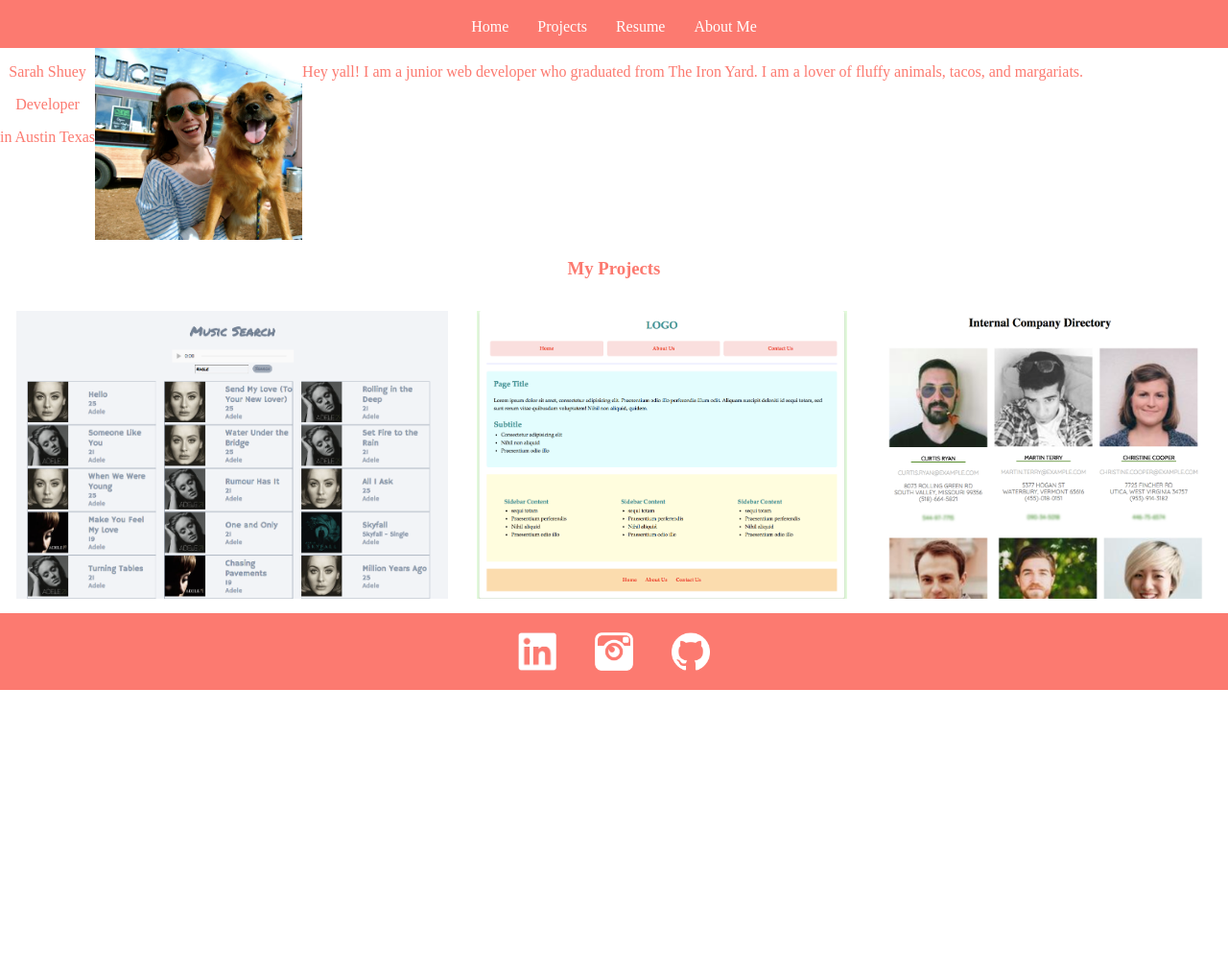
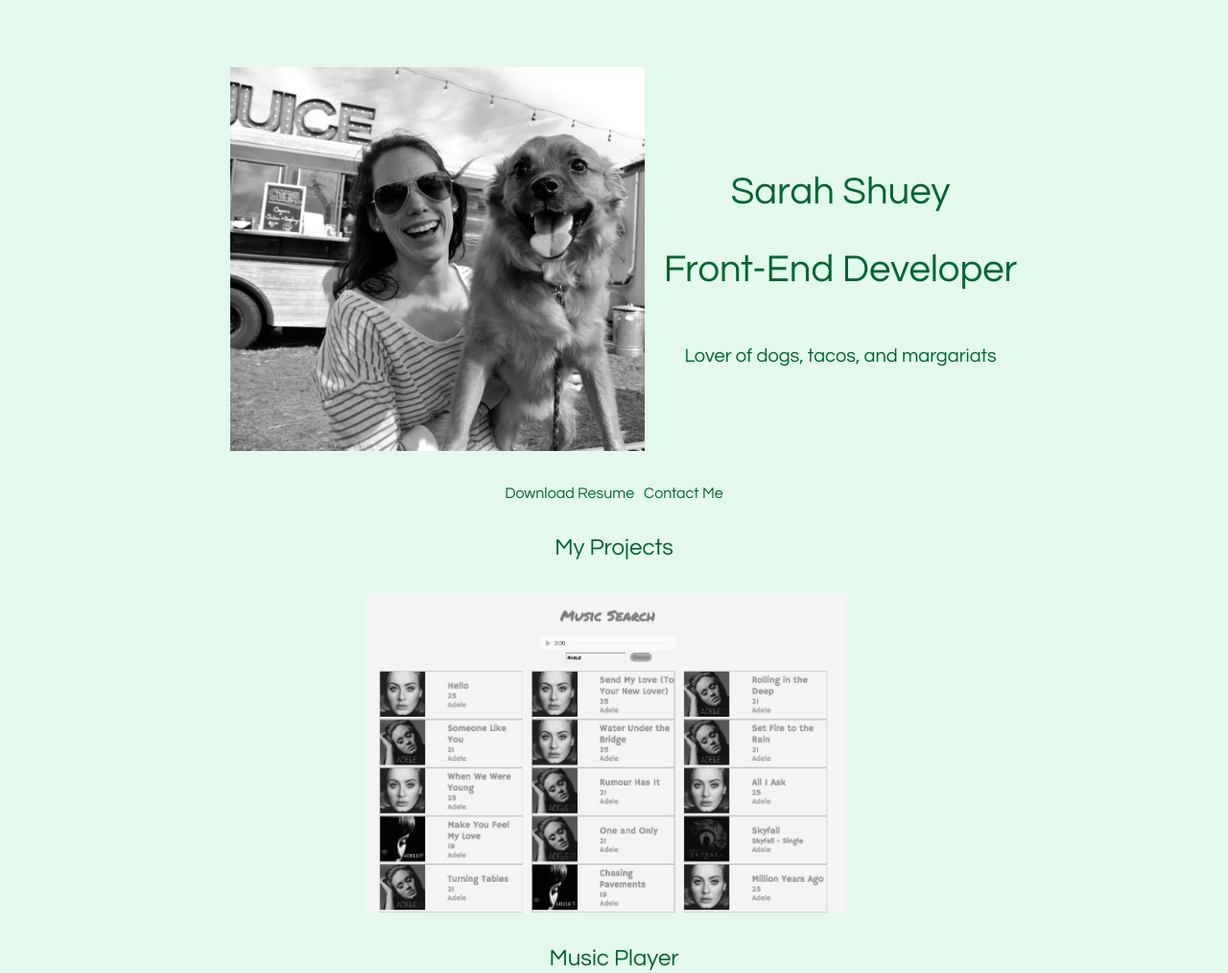
Before and after one commit to sarahshuey/sarahshuey.github.io, a plain HTML site: page index.html in a window 1280 px wide. Shown: the top 1014 px of the page at 96% size. Before the commit the page ends 800 px from the top, so only its background shows below. Drawn offline with Linux system fonts and the light colour scheme.

Commit message:
new layout

```diff
--- a/index.html
+++ b/index.html
@@ -4,6 +4,7 @@
   <meta name="viewport" content="width=device-width, initial-scale=1.0">
   <meta http-equiv="X-UA-Compatible" content="ie=edge">
   <link rel="stylesheet" href="style.css">
+  <link href="https://fonts.googleapis.com/css?family=Questrial" rel="stylesheet">
   <title>Sarah Shuey</title>
 </head>
 <body>
@@ -12,53 +13,62 @@
   <div class = 'logo'>
     <img src="" alt="">
   </div>
-<nav>
-  <nav id="main-nav">
-    <div class="nav-link"><a href="index.html" class="current">Home</a></div>
-    <div class="nav-link"><a href="project.html">Projects</a></div>
-    <div class="nav-link"><a href="resume.html">Resume</a></div>
-    <div class="nav-link"><a href="aboutme.html">About Me</a></div>
-</nav>
 </header>
+<div class='homeme' id='home'>
+<div class='me'>
+  <img src="images/IMG_8737.JPG" alt="Sarah and a Dog">
+</div>
 <div class='mememe'>
 <div class = 'name-header'>
   <p class='sarah'>Sarah Shuey</p>
-  <p class='title'>Developer</p>
-  <p class='location'>in Austin Texas</p>
-</div>
-<div class='me'>
-  <img src="images/IMG_8737.JPG" alt="Sarah and a Dog">
+  <p class='title'>Front-End Developer</p>
 </div>
 <div class='aboutme'>
-  <p>Hey yall! I am a junior web developer who graduated from The Iron Yard. I am a lover of fluffy animals, tacos, and margariats.</p>
+  <p>Lover of dogs, tacos, and margariats</p>
 </div>
 </div>
-<h3>My Projects</h3>
+</div>
+<div class='myinfo'>
+<p class='myresume'>
+  <a target = _blank href="Documents/Sarah Shuey September 2017 Resume.pdf">Download Resume</a>
+  <p class ='email'>
+    <a href="#socialmedia">Contact Me</a>
+  </p>
+</div>
+<h2>My Projects</h2>
 <div class ='projectpreview'>
   <div class ='pro1'>
-    <a href="http://swanky-bed.surge.sh/"><img src="images/music.png" alt="Music Player"></a>
+    <a target = _blank href="http://swanky-bed.surge.sh/"><img src="images/music.png" alt="Music Player"></a>
+  <h2>Music Player</h2>
+  <div class='aboutproject'>
+  <p>The Music Player is a project I completed in the my 4th week of class, it allows us to access Apples API and search for any artist and listen to the first 30 seconds of the song</p>
+</div>
   </div>
   <div class ='pro2'>
-    <a href="http://permissible-trouble.surge.sh/"><img src="images/responsive.png" alt="Responsive Web Page"></a>
+    <a target = _blank href="http://permissible-trouble.surge.sh/"><img src="images/responsive.png" alt="Responsive Web Page"></a>
+    <h2>Responsive Page</h2>
+    <div class='aboutproject'>
+      <p>This page was a mock up that I made in order to show my abilities to build a responsive web page</p>
+    </div>
   </div>
   <div class ='pro3'>
-    <a href="http://venomous-bears.surge.sh/"><img src="images/directory.png" alt="Directory Page"></a>
+    <a target = _blank href="http://venomous-bears.surge.sh/"><img src="images/directory.png" alt="Directory Page"></a>
+    <h2>Company Directory</h2>
+    <div class='aboutproject'>
+      <p>The Company Directory was built to hilight CSS skills such as flexbox, hover effects, and more</p>
+    </div>
   </div>
 </div>
-<!-- <div class = 'contactform'>
-  <h3>Contact Me</h3>
-  <form id = 'homepage' class = "contact-form" action="">
-    <input type="text" name="name" placeholder="your name">
-    <input type="email" name="email" placeholder="your email">
-    <input type="textarea" class ='comments' name="inregards" placeholder="comments">
-    <input type="submit" name="submit" value="submit">
-  </form>
-</div> -->
-<div class ='socialmedia'>
+<div class ='socialmedia' id='socialmedia'>
+  <div class='emailaddress'>
+  <a href="#home">Sarah Shuey</a>
+  <p>shueysarah@gmail.com</p>
+  <p>214 437 7729</p>
+</div>
   <footer>
-  <a class = 'linkedin' href="https://www.linkedin.com/in/sarahshuey/"><img src="images/linkedin.png" alt="LinkedIn"></a>
-  <a class ='insta' href="https://www.instagram.com/sarahshuey/"><img src="images/instagram.png" alt="Instagram"></a>
-  <a class ='github' href="https://github.com/sarahshuey"><img src="images/github.png" alt="GitHub"></a>
+  <a target = _blank class = 'linkedin' href="https://www.linkedin.com/in/sarahshuey/"><img src="images/linkedin.png" alt="LinkedIn"></a>
+  <a target = _blank class ='insta' href="https://www.instagram.com/sarahshuey/"><img src="images/instagram.png" alt="Instagram"></a>
+  <a target = _blank class ='github' href="https://github.com/sarahshuey"><img src="images/github.png" alt="GitHub"></a>
   </footer>
 </div>
   <script src="main.js"></script>
--- a/style.css
+++ b/style.css
@@ -1,23 +1,11 @@
+/*font-family: 'Questrial', sans-serif;*/
+/*text #005F22*/
+/*background #E3F9EC*/
 body{
   padding: 0 auto;
   margin: 0 auto;
-}
-#main-nav{
-  display: flex;
-  flex-direction: row;
-  justify-content: center;
-  background-color: #FC7A70;
-  color:white;
-  text-decoration: none;
-  height: 50px;
-  align-items: center;
-}
-.nav-link{
-  padding:5px 15px 0 15px;
-}
-.nav-link a{
-  text-decoration: none;
-  color: white;
+  background-color: #E3F9EC;
+  font-family: 'Questrial', sans-serif;
 }
 .contact-form{
   display: flex;
@@ -25,85 +13,105 @@ body{
   justify-content: center;
   align-items: center;
 }
-#homepage input{
-  width: 600px;
+
+.myinfo{
+  display: flex;
+  flex-direction: row;
+  justify-content: center;
+  text-align: center;
 }
-h2{
-  color:#FC7A70;
+.myinfo a{
+  text-decoration: none;
+  color:#006531;
 }
-#contactpage input{
-  width: 600px;
-  height: 50px;
-  margin-bottom: 20px;
-  border: none;
+.myresume{
+  padding-right: 10px;
 }
-#contactpage{
-  height: 500px;
-}
+
 .inputcomments{
   height:100px;
-}
-.mememe{
-  display: flex;
-  flex-direction:row;
 }
 
 .projectpreview{
   display: flex;
-  flex-direction: row;
+  flex-direction: column;
   justify-content: center;
+  align-items: center;
+  text-align: center;
+}
+.aboutproject{
+  font-size: 20px;
+  width: 400px;
+  color:#006531;
+  text-align: center;
+  margin:0 auto;
+  padding-bottom: 10px;
 }
 
 .pro1 img{
-  height: 300px;
-  flex-basis: 30%;
+  width: 500px;
   margin: 15px;
   padding-right: 15px;
+  filter: grayscale(100%);
+}
+.pro1 img:hover{
+  filter: grayscale(0%);
 }
 .pro2 img{
-  height: 300px;
-  flex-basis: 30%;
+  width: 500px;
   margin:15px 0;
   padding-right: 15px;
-
+  filter: grayscale(100%);
+}
+.pro2 img:hover{
+  filter: grayscale(0%);
 }
 .pro3 img{
-  height: 300px;
-  flex-basis: 30%;
+  width: 500px;
   margin: 15px;
+  filter: grayscale(100%);
+}
+.pro3 img:hover{
+  filter: grayscale(0%);
 }
 
-h3{
-  color:#FC7A70;
+h2{
+  color:#006531;
   text-align: center;
+  font-weight: 400;
 }
-/*.pro2 img{
-  flex-basis: 32%;
-    max-width: 400px;
-  padding-right: 20px;
-}*/
-/*.pro3 img{
-  flex-basis: 32%;
-    max-width: 400px;
-  padding-right: 20px;
-}*/
-.comments{
-  height:40px;
-}
+
 .name-header{
   text-align: center;
-  color:#FC7A70;
+  color:#006531;
 }
 .aboutme{
   text-align: center;
-    color:#FC7A70;
+    color:#006531;
+    font-size: 20px;
+}
+.socialmedia{
+  background-color:#81c190;
 }
 .socialmedia footer{
   display: flex;
   justify-content: center;
   flex-direction: row;
- background-color: #FC7A70;
 }
+.socialmedia a{
+  background-color:#81c190;
+  border-radius: 8px;
+}
+.emailaddress{
+  text-align: center;
+color:#fff;
+padding-top: 10px;
+}
+.emailaddress a{
+  text-decoration: none;
+  color:#fff;
+}
+
 .linkedin{
   display: flex;
   flex-direction: row;
@@ -134,18 +142,26 @@ h3{
 .github img{
   height: 40px;
 }
-.title{
+
+.homeme{
+  display: flex;
+  flex-direction: row;
   text-align: center;
+  justify-content: center;
+  align-items: center;
+  padding-top: 50px;
 }
-.resume{
+.mememe{
+  color: #81c190;
   display: flex;
-  justify-content: center;
-  padding: 30px;
-  background-color: #f3f3f3;
-}
-.resume img{
-  height: 800px;
+  flex-direction:column;
+  font-size: 40px;
 }
 .me img{
-  height: 200px;
+  height: 400px;
+  padding: 20px;
+  filter: grayscale(100%);
 }
+.me img:hover{
+filter: grayscale(0%);
+}
```
Also changed, not shown: aboutme.html (+2 -11 lines).
